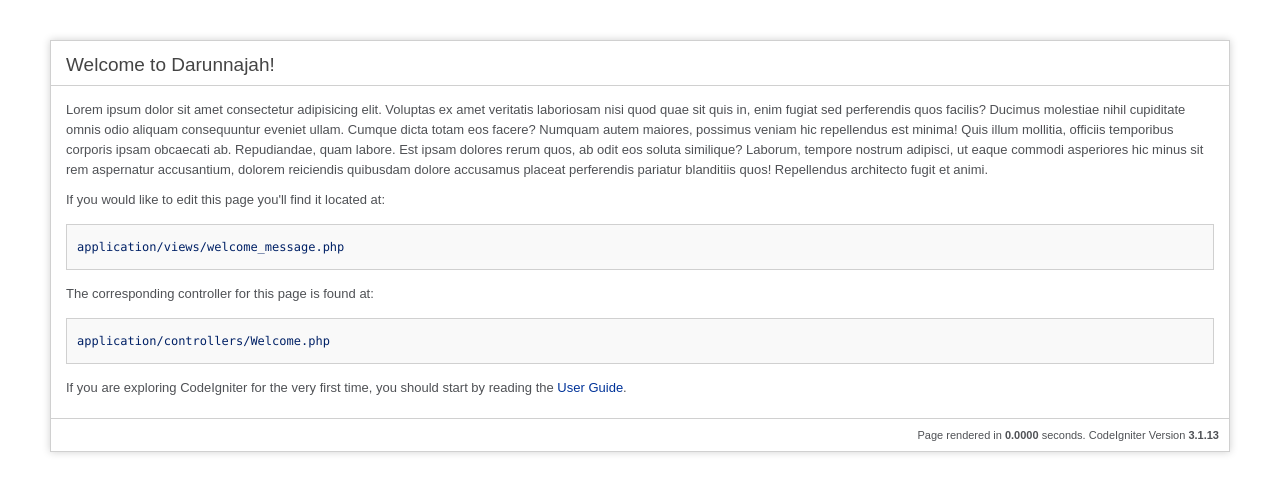
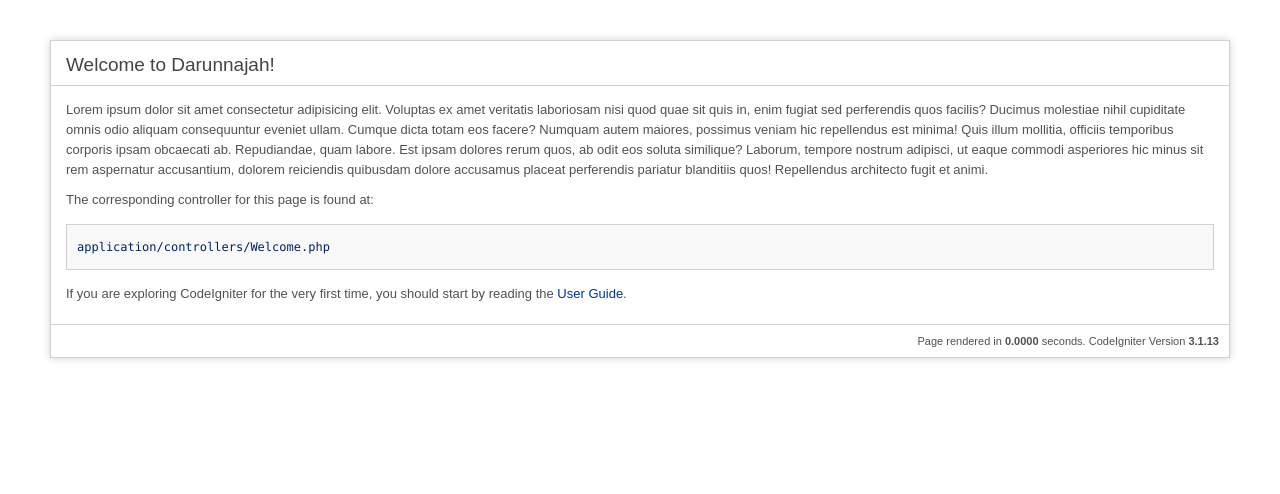
Before and after one commit to iyefreedy/example, a CodeIgniter app: page /database/ in a window 1280 px wide. Shown: the top 494 px of the page. Run offline with CodeIgniter, Linux system fonts and the light colour scheme.

Commit message:
Remove instructions for editing the welcome message page

```diff
--- a/application/views/welcome_message.php
+++ b/application/views/welcome_message.php
@@ -93,9 +93,6 @@ defined('BASEPATH') or exit('No direct script access allowed');
 		<div id="body">
 			<p>Lorem ipsum dolor sit amet consectetur adipisicing elit. Voluptas ex amet veritatis laboriosam nisi quod quae sit quis in, enim fugiat sed perferendis quos facilis? Ducimus molestiae nihil cupiditate omnis odio aliquam consequuntur eveniet ullam. Cumque dicta totam eos facere? Numquam autem maiores, possimus veniam hic repellendus est minima! Quis illum mollitia, officiis temporibus corporis ipsam obcaecati ab. Repudiandae, quam labore. Est ipsam dolores rerum quos, ab odit eos soluta similique? Laborum, tempore nostrum adipisci, ut eaque commodi asperiores hic minus sit rem aspernatur accusantium, dolorem reiciendis quibusdam dolore accusamus placeat perferendis pariatur blanditiis quos! Repellendus architecto fugit et animi.</p>
 
-			<p>If you would like to edit this page you'll find it located at:</p>
-			<code>application/views/welcome_message.php</code>
-
 			<p>The corresponding controller for this page is found at:</p>
 			<code>application/controllers/Welcome.php</code>
 
```
